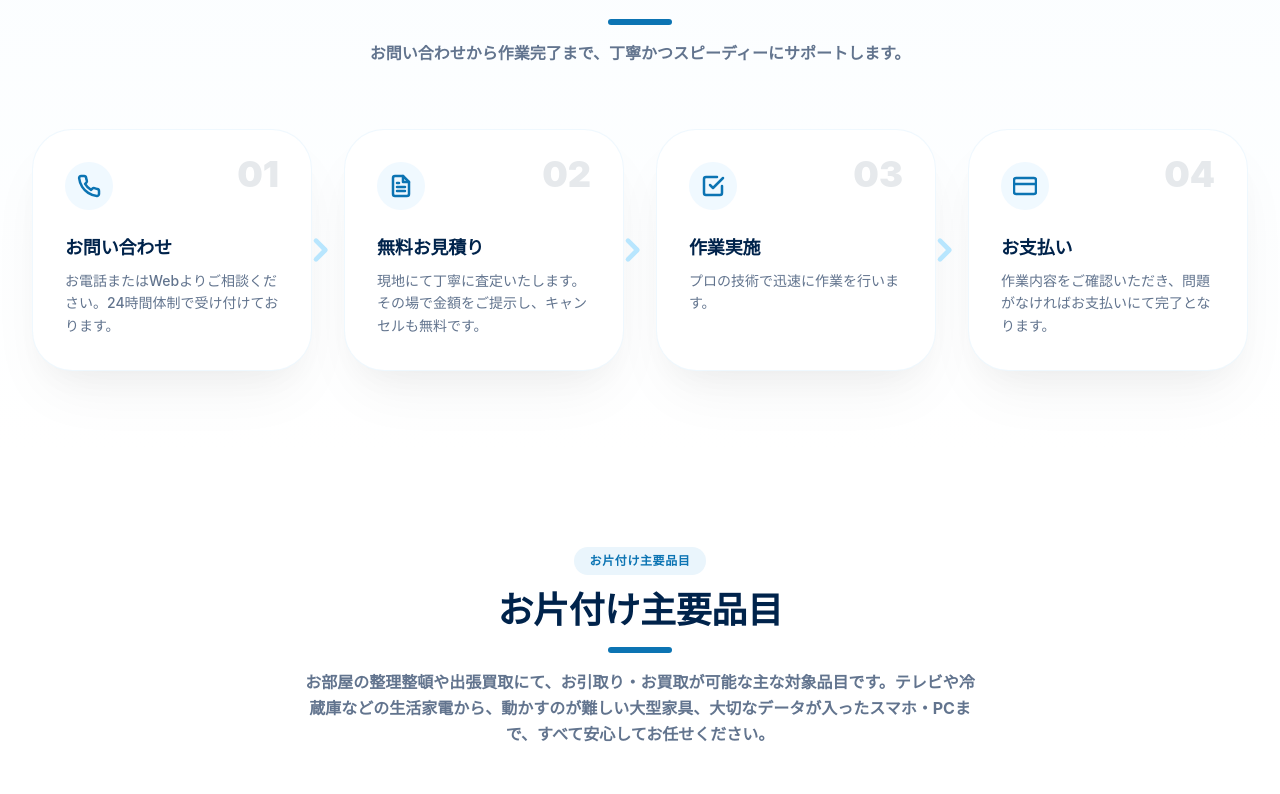
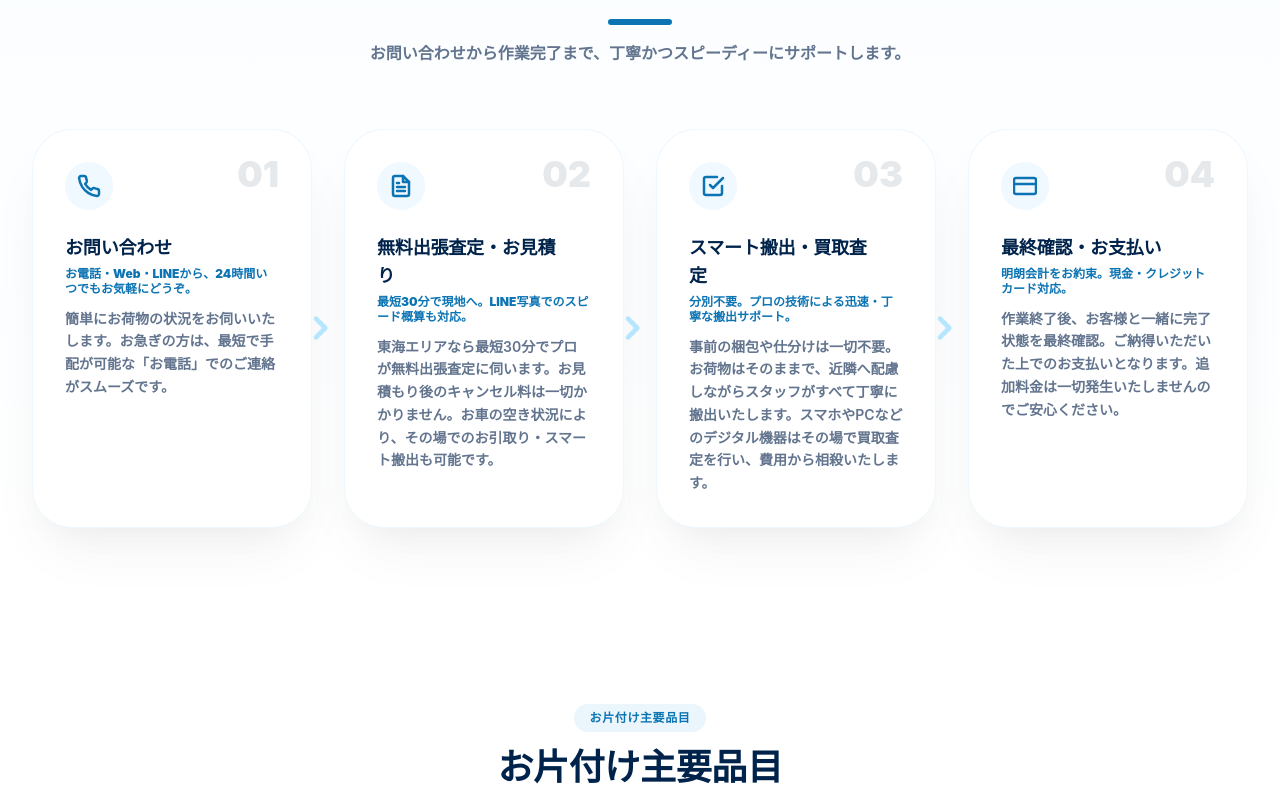
Before and after one commit to nandemoyaaoneko/aoneko, a React (Vite) app: page / in a window 1280 px wide. Shown: the part 4206-5000 px from the top of the page. Built offline with nearby package versions, Linux system fonts and the light colour scheme; a web font is replaced by a local one.

Commit message:
Update: actualizar textos de los pasos de servicio en 'ご依頼の流れ' con lead copy y descripciones nuevas

```diff
--- a/src/App.jsx
+++ b/src/App.jsx
@@ -507,10 +507,15 @@ export default function App() {
                     <div className="w-12 h-12 rounded-full bg-sky-50 flex items-center justify-center mb-6">
                       {st.icon}
                     </div>
-                    <h3 className="text-lg font-black text-jeimas-blue-dark mb-2 pr-8">
+                    <h3 className="text-lg font-black text-jeimas-blue-dark mb-1 pr-8">
                       {st.title}
                     </h3>
-                    <p className="text-xs sm:text-sm text-slate-500 leading-relaxed font-medium">
+                    {st.lead && (
+                      <p className="text-xs font-black text-[#0C74B3] mb-3 leading-tight">
+                        {st.lead}
+                      </p>
+                    )}
+                    <p className="text-xs sm:text-sm text-slate-500 leading-relaxed font-semibold">
                       {st.desc}
                     </p>
                   </div>
--- a/src/data/steps.jsx
+++ b/src/data/steps.jsx
@@ -1,9 +1,10 @@
-// Steps data list with premium Gold (#D4AF37) details
+// Steps data list with premium Gold (#D4AF37) details and lead copy/descriptions
 const steps = [
   {
     num: "01",
     title: "お問い合わせ",
-    desc: "お電話またはWebよりご相談ください。24時間体制で受け付けております。",
+    lead: "お電話・Web・LINEから、24時間いつでもお気軽にどうぞ。",
+    desc: "簡単にお荷物の状況をお伺いいたします。お急ぎの方は、最短で手配が可能な「お電話」でのご連絡がスムーズです。",
     icon: (
       <svg className="w-6 h-6" fill="none" stroke="#0C74B3" strokeWidth="2.5" strokeLinecap="round" strokeLinejoin="round" viewBox="0 0 24 24">
         <path d="M22 16.92v3a2 2 0 0 1-2.18 2 19.79 19.79 0 0 1-8.63-3.07 19.5 19.5 0 0 1-6-6 19.79 19.79 0 0 1-3.07-8.67A2 2 0 0 1 4.11 2h3a2 2 0 0 1 2 1.72 12.84 12.84 0 0 0 .7 2.81 2 2 0 0 1-.45 2.11L8.09 9.91a16 16 0 0 0 6 6l1.27-1.27a2 2 0 0 1 2.11-.45 12.84 12.84 0 0 0 2.81.7A2 2 0 0 1 22 16.92z" />
@@ -12,8 +13,9 @@ const steps = [
   },
   {
     num: "02",
-    title: "無料お見積り",
-    desc: "現地にて丁寧に査定いたします。その場で金額をご提示し、キャンセルも無料です。",
+    title: "無料出張査定・お見積り",
+    lead: "最短30分で現地へ。LINE写真でのスピード概算も対応。",
+    desc: "東海エリアなら最短30分でプロが無料出張査定に伺います。お見積もり後のキャンセル料は一切かかりません。お車の空き状況により、その場でのお引取り・スマート搬出も可能です。",
     icon: (
       <svg className="w-6 h-6" fill="none" stroke="#0C74B3" strokeWidth="2.5" strokeLinecap="round" strokeLinejoin="round" viewBox="0 0 24 24">
         <path d="M14 2H6a2 2 0 0 0-2 2v16a2 2 0 0 0 2 2h12a2 2 0 0 0 2-2V8z" />
@@ -26,8 +28,9 @@ const steps = [
   },
   {
     num: "03",
-    title: "作業実施",
-    desc: "プロの技術で迅速に作業を行います。",
+    title: "スマート搬出・買取査定",
+    lead: "分別不要。プロの技術による迅速・丁寧な搬出サポート。",
+    desc: "事前の梱包や仕分けは一切不要。お荷物はそのままで、近隣へ配慮しながらスタッフがすべて丁寧に搬出いたします。スマホやPCなどのデジタル機器はその場で買取査定を行い、費用から相殺いたします。",
     icon: (
       <svg className="w-6 h-6" fill="none" stroke="#0C74B3" strokeWidth="2.5" strokeLinecap="round" strokeLinejoin="round" viewBox="0 0 24 24">
         <polyline points="9 11 12 14 22 4" />
@@ -37,8 +40,9 @@ const steps = [
   },
   {
     num: "04",
-    title: "お支払い",
-    desc: "作業内容をご確認いただき、問題がなければお支払いにて完了となります。",
+    title: "最終確認・お支払い",
+    lead: "明朗会計をお約束。現金・クレジットカード対応。",
+    desc: "作業終了後、お客様と一緒に完了状態を最終確認。ご納得いただいた上でのお支払いとなります。追加料金は一切発生いたしませんのでご安心ください。",
     icon: (
       <svg className="w-6 h-6" fill="none" stroke="#0C74B3" strokeWidth="2.5" strokeLinecap="round" strokeLinejoin="round" viewBox="0 0 24 24">
         <rect x="1" y="4" width="22" height="16" rx="2" ry="2" />
```
